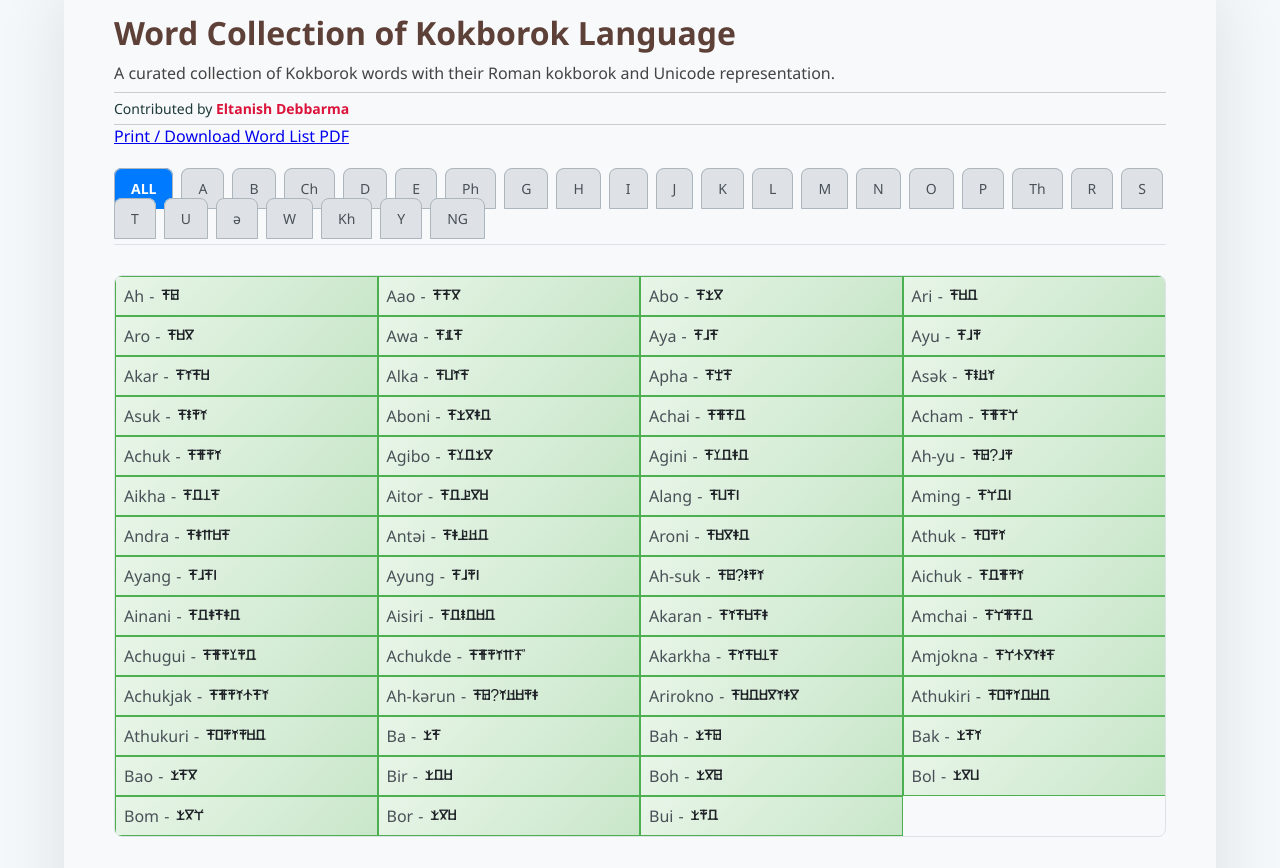
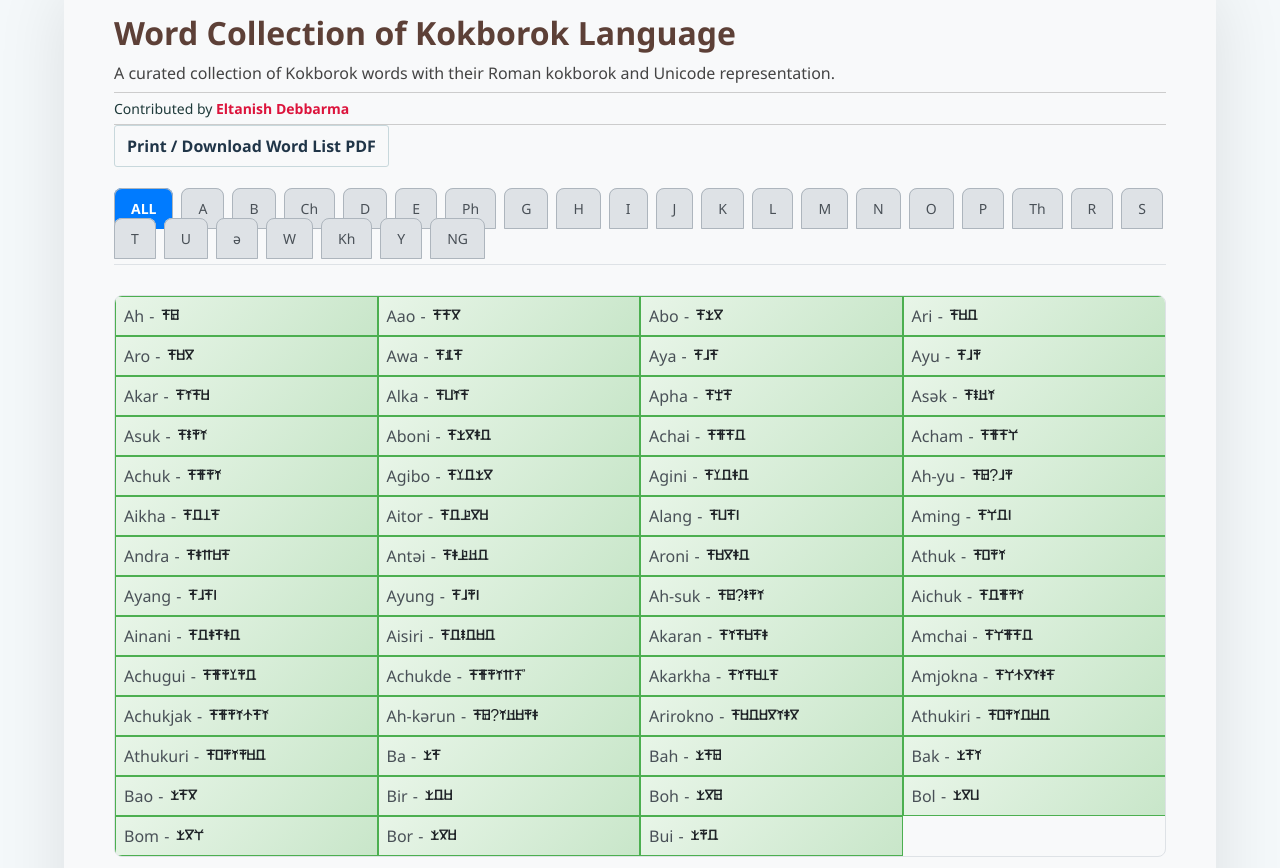
Before and after one commit to hachukma/hachukma.github.io, a plain HTML site: page public/script.html in a window 1280 px wide. Shown: the part 5600-6468 px from the top of the page. Drawn offline with Linux system fonts and the light colour scheme.

Commit message:
Update script.css

```diff
--- a/public/css/script.css
+++ b/public/css/script.css
@@ -487,6 +487,22 @@
             margin-top: 8px;
         }
 
+
+       .pdf-download-link {
+            display: inline-block;
+            margin-right: 8px;
+            padding: 9px 12px;
+            border: 1px solid #c8d8dc;
+            border-radius: 3px;
+            color: #203548;
+            font-weight: 700;
+            text-decoration: none;
+        }
+
+        .pdf-download-link:hover {
+            background: #eef4f8;
+        }
+
         .alphabet-nav {
             margin: 30px 0;
             border-bottom: 1px solid #dee2e6;
```
